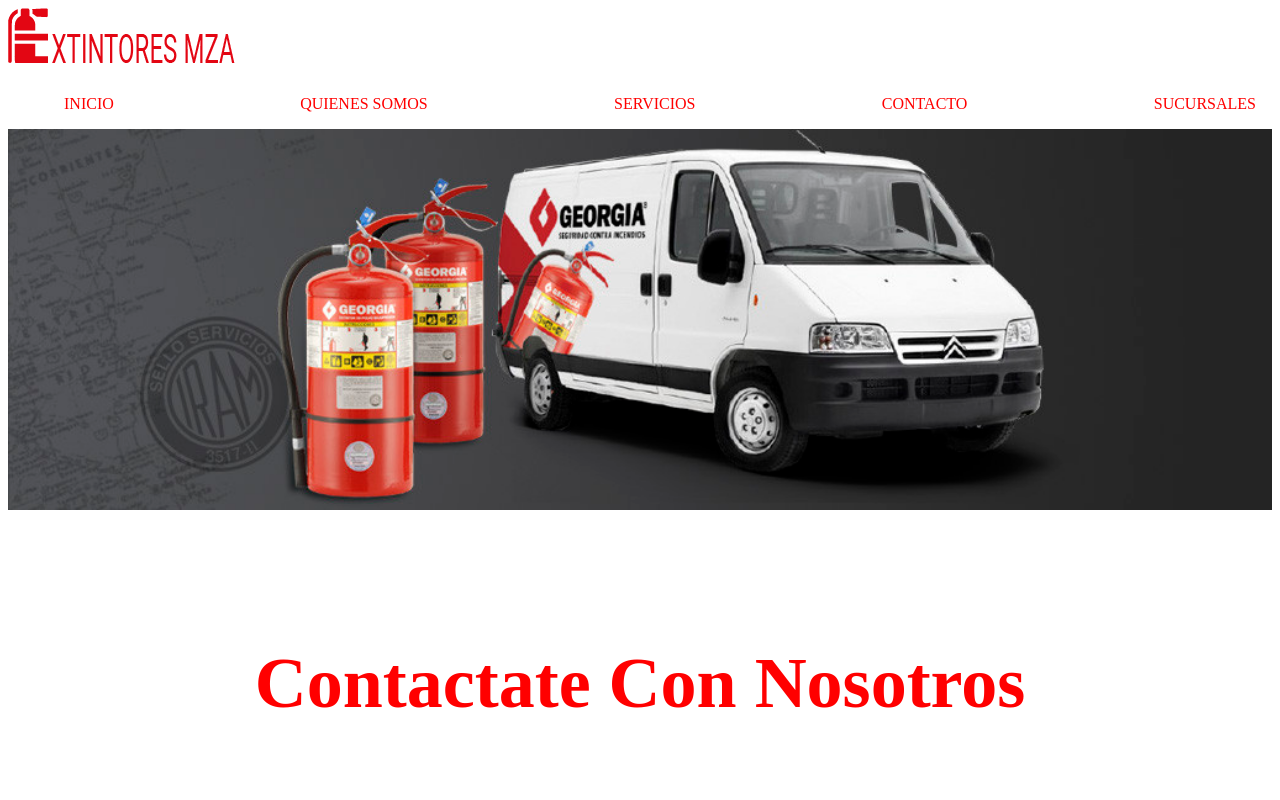
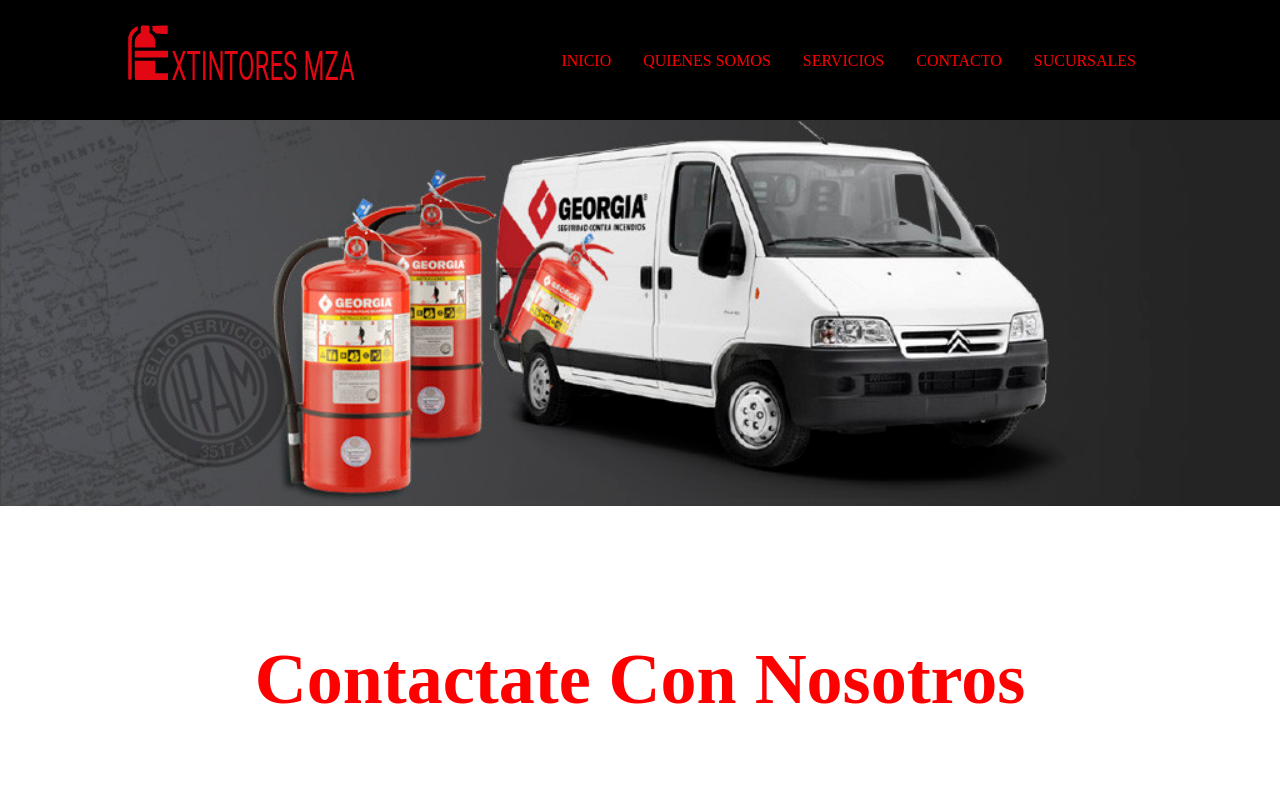
Before and after one commit to manzurl/entregaCoder, a plain HTML site: page Paginas/contacto.html in a window 1280 px wide. Shown: the top 800 px of the page. Drawn offline with Linux system fonts and the light colour scheme.

Commit message:
Se arreglan navbar de todas las paginas quedando una con bs y las otras con flex

```diff
--- a/Estilos/style.css
+++ b/Estilos/style.css
@@ -1,34 +1,34 @@
-/** {
+* {
   margin: 0;
   padding: 0;
   box-sizing: border-box;
-}/*
-/*.container {
+}
+.container {
   width: 80%;
   margin: 0 auto;
   max-width: 1320px;
-}/*
-/*
-header {
+}
+
+.headerflex {
   background-color: black;
   position: sticky;
   top: 0;
   height: 120px;
-}*/
+}
 .tituloPrincipal {
   margin-top: 8rem;
   text-align: center;
   color: red;
   font-size: 4.5rem;
 }
-/*
+
 .nav {
   padding-top: 25px;
   display: flex;
   justify-content: space-between;
   align-items: center;
 }
-*/
+
 .nav__list {
   list-style: none;
   display: flex;
--- a/Paginas/contacto.html
+++ b/Paginas/contacto.html
@@ -8,7 +8,7 @@
     <title>Document</title>
   </head>
   <body>
-    <header>
+    <header class="headerflex">
       <div class="container">
         <nav class="nav">
           <a href="">
```
Also changed, not shown: Paginas/quienesSomos.html (+1 -1 lines), Paginas/servicios.html (+1 -1 lines), Paginas/sucursales.html (+1 -1 lines).
